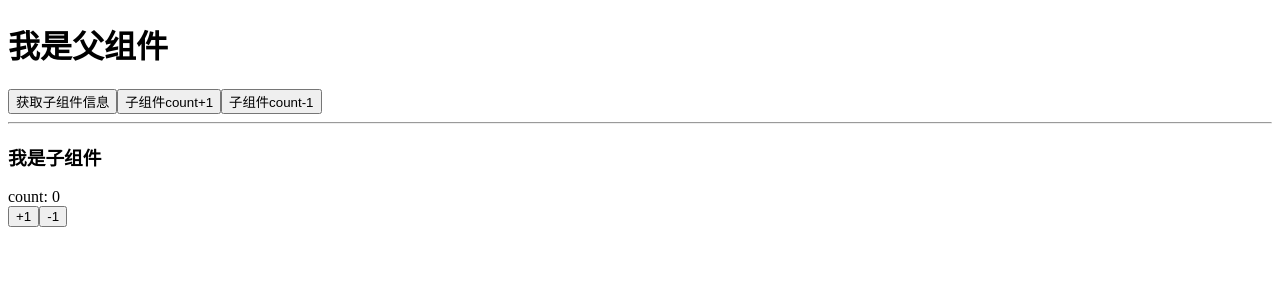
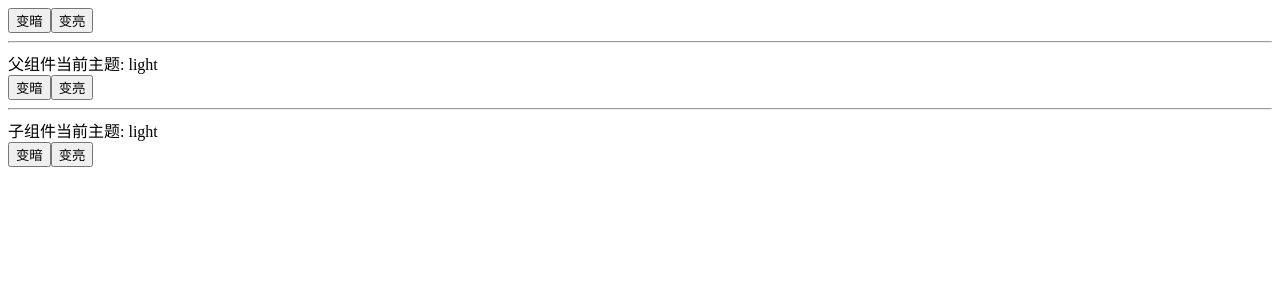
Before and after one commit to linyerun/react-learning, a React (Vite) app in the folder react-demo02-hooks/: page / in a window 1280 px wide. Shown: the top 300 px of the page. Built offline with nearby package versions, Linux system fonts and the light colour scheme.

Commit message:
hooks: useContext使用教程

```diff
--- /dev/null
+++ b/react-demo02-hooks/src/AppUseContext.tsx
@@ -0,0 +1,56 @@
+import { createContext, useContext, useState } from "react";
+
+interface IContext {
+  theme: string;
+  setTheme: (theme: string) => void;
+}
+
+const MyThemeContext = createContext<IContext>({} as IContext);
+
+function Child() {
+  const ctx = useContext(MyThemeContext);
+  return (
+    <>
+      <div>子组件当前主题: {ctx.theme}</div>
+      <div>
+        <button onClick={() => ctx.setTheme("dark")}>变暗</button>
+        <button onClick={() => ctx.setTheme("light")}>变亮</button>
+      </div>
+    </>
+  );
+}
+
+function Parent() {
+  const ctx = useContext(MyThemeContext);
+  return (
+    <>
+      <div>父组件当前主题: {ctx.theme}</div>
+      <div>
+        <button onClick={() => ctx.setTheme("dark")}>变暗</button>
+        <button onClick={() => ctx.setTheme("light")}>变亮</button>
+      </div>
+      <hr />
+      <Child />
+    </>
+  );
+}
+
+function AppUseImperativeHandle() {
+  const [theme, setTheme] = useState<string>("light");
+  return (
+    <>
+      <div>
+        <button onClick={() => setTheme("dark")}>变暗</button>
+        <button onClick={() => setTheme("light")}>变亮</button>
+      </div>
+      <hr />
+      <MyThemeContext
+        value={{ theme: theme, setTheme: (theme: string) => setTheme(theme) }}
+      >
+        <Parent />
+      </MyThemeContext>
+    </>
+  );
+}
+
+export default AppUseImperativeHandle;
--- a/react-demo02-hooks/src/main.tsx
+++ b/react-demo02-hooks/src/main.tsx
@@ -10,7 +10,8 @@ import "./index.css";
 // import AppUseEffect from "@/AppUseEffect.tsx";
 // import AppUseLayoutEffect from "@/AppUseLayoutEffect.tsx";
 // import AppUseRef from "@/AppUseRef.tsx";
-import AppUseImperativeHandle from "@/AppUseImperativeHandle.tsx";
+// import AppUseImperativeHandle from "@/AppUseImperativeHandle.tsx";
+import AppUseContext from "@/AppUseContext.tsx";
 
 createRoot(document.getElementById("root")!).render(
   <StrictMode>
@@ -23,6 +24,7 @@ createRoot(document.getElementById("root")!).render(
     {/*<AppUseEffect />*/}
     {/*<AppUseLayoutEffect />*/}
     {/*<AppUseRef />*/}
-    <AppUseImperativeHandle />
+    {/*<AppUseImperativeHandle />*/}
+    <AppUseContext />
   </StrictMode>,
 );
```
